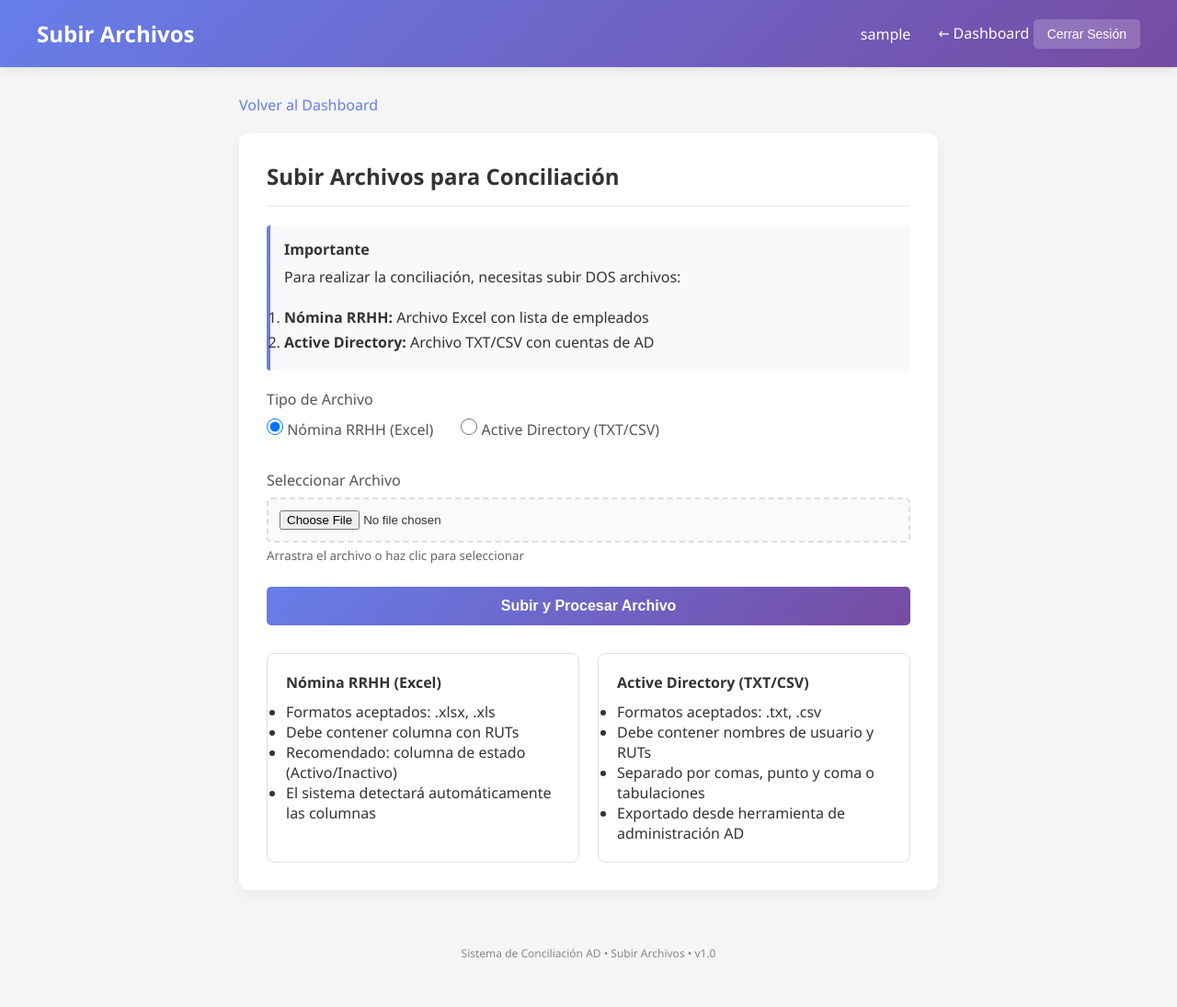
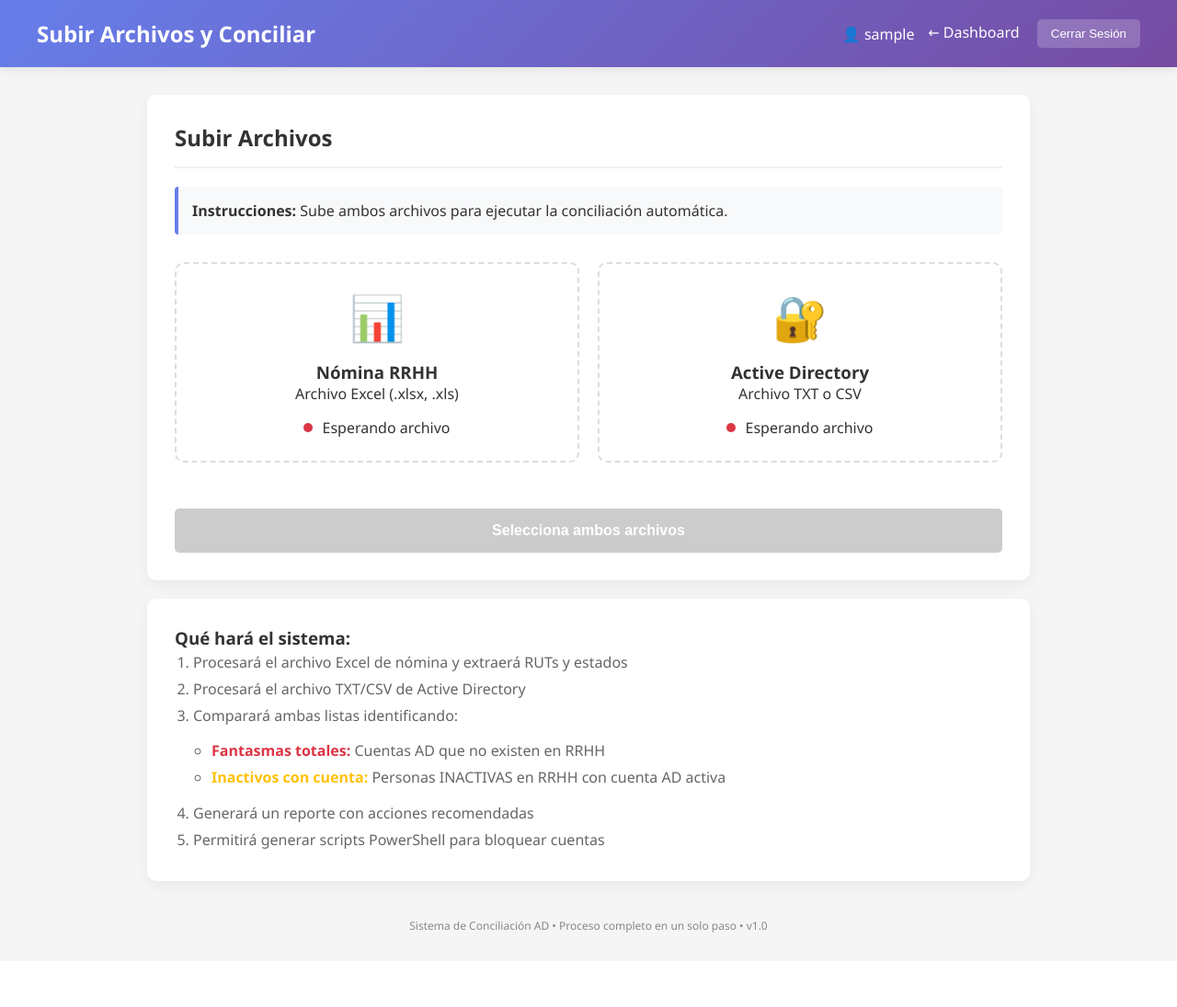
Before and after one commit to brokenspine27/mantenedor-cuentasAD, a Django app: page /subir/ in a window 1280 px wide. Shown: the whole page at 92% size. After the commit the page ends 1014 px from the top, so only its background shows below. Run offline with Django 5.2, Linux system fonts and the light colour scheme; the visitor is signed in with stand-in values (Sample User, id 1).

Commit message:
template de carga de archivos

```diff
--- a/conciliacion_app/templates/subir_archivos.html
+++ b/conciliacion_app/templates/subir_archivos.html
@@ -1,23 +1,14 @@
+<!-- templates/subir_archivos.html -->
 <!DOCTYPE html>
 <html lang="es">
 <head>
     <meta charset="UTF-8">
     <meta name="viewport" content="width=device-width, initial-scale=1.0">
-    <title>Subir Archivos - Sistema Conciliación AD</title>
+    <title>Subir y Conciliar - Sistema AD</title>
     <style>
-        * {
-            margin: 0;
-            padding: 0;
-            box-sizing: border-box;
-        }
+        * { margin: 0; padding: 0; box-sizing: border-box; }
+        body { font-family: 'Segoe UI', Tahoma, Geneva, Verdana, sans-serif; background-color: #f5f5f5; color: #333; }
 
-        body {
-            font-family: 'Segoe UI', Tahoma, Geneva, Verdana, sans-serif;
-            background-color: #f5f5f5;
-            color: #333;
-        }
-
-        /* Header */
         .header {
             background: linear-gradient(135deg, #667eea 0%, #764ba2 100%);
             color: white;
@@ -33,9 +24,7 @@
             align-items: center;
         }
 
-        .header h1 {
-            font-size: 24px;
-        }
+        .header h1 { font-size: 24px; }
 
         .user-info {
             display: flex;
@@ -46,12 +35,10 @@
         .nav-links a {
             color: white;
             text-decoration: none;
-            margin-left: 15px;
+            margin-right: 15px;
         }
 
-        .logout-form {
-            display: inline;
-        }
+        .logout-form { display: inline; }
 
         .logout-btn {
             background: rgba(255,255,255,0.2);
@@ -60,26 +47,19 @@
             border: none;
             border-radius: 5px;
             cursor: pointer;
-            font-size: 14px;
-            transition: background 0.3s;
         }
 
-        .logout-btn:hover {
-            background: rgba(255,255,255,0.3);
-        }
-
-        /* Main content */
         .container {
-            max-width: 800px;
+            max-width: 1000px;
             margin: 30px auto;
             padding: 0 20px;
         }
 
-        /* Card */
         .card {
             background: white;
             border-radius: 10px;
             padding: 30px;
+            margin-bottom: 20px;
             box-shadow: 0 5px 15px rgba(0,0,0,0.05);
         }
 
@@ -90,163 +70,121 @@
             border-bottom: 2px solid #f0f0f0;
         }
 
-        /* Form */
-        .form-group {
-            margin-bottom: 25px;
+        .upload-grid {
+            display: grid;
+            grid-template-columns: 1fr 1fr;
+            gap: 20px;
+            margin: 30px 0;
         }
 
-        .form-group label {
-            display: block;
-            margin-bottom: 8px;
-            color: #555;
-            font-weight: 500;
+        @media (max-width: 768px) {
+            .upload-grid { grid-template-columns: 1fr; }
         }
 
-        .file-input {
-            width: 100%;
-            padding: 12px;
+        .upload-box {
             border: 2px dashed #ddd;
-            border-radius: 5px;
-            background: #fafafa;
+            border-radius: 10px;
+            padding: 25px;
+            text-align: center;
             cursor: pointer;
-            transition: border 0.3s;
+            transition: all 0.3s;
         }
 
-        .file-input:hover {
+        .upload-box:hover {
             border-color: #667eea;
+            background: #f9f9ff;
         }
 
-        .radio-group {
-            display: flex;
-            gap: 30px;
-            margin-top: 10px;
+        .upload-box.active {
+            border-color: #28a745;
+            background: #f0fff4;
         }
 
-        .radio-option {
-            display: flex;
-            align-items: center;
-            gap: 8px;
-        }
+        .upload-icon { font-size: 48px; margin-bottom: 15px; }
 
-        .radio-option input[type="radio"] {
-            width: 18px;
-            height: 18px;
-        }
+        .file-input { display: none; }
 
-        .btn-submit {
+        .btn-primary {
             background: linear-gradient(135deg, #667eea 0%, #764ba2 100%);
             color: white;
             border: none;
-            padding: 12px 30px;
+            padding: 15px 40px;
             border-radius: 5px;
             font-size: 16px;
             font-weight: 600;
             cursor: pointer;
-            transition: transform 0.2s;
             width: 100%;
+            margin-top: 20px;
         }
 
-        .btn-submit:hover {
+        .btn-primary:hover:not(:disabled) {
             transform: translateY(-2px);
+            box-shadow: 0 5px 15px rgba(0,0,0,0.1);
         }
 
-        /* Info boxes */
+        .btn-primary:disabled {
+            background: #ccc;
+            cursor: not-allowed;
+        }
+
+        .progress-container {
+            margin: 20px 0;
+            display: none;
+        }
+
+        .progress-bar {
+            height: 10px;
+            background: #e9ecef;
+            border-radius: 5px;
+            overflow: hidden;
+        }
+
+        .progress-fill {
+            height: 100%;
+            background: #28a745;
+            width: 0%;
+            transition: width 0.3s;
+        }
+
+        .status-indicator {
+            display: flex;
+            align-items: center;
+            justify-content: center;
+            gap: 10px;
+            margin-top: 15px;
+        }
+
+        .status-dot {
+            width: 10px;
+            height: 10px;
+            border-radius: 50%;
+            background: #dc3545;
+        }
+
+        .status-dot.ready { background: #28a745; }
+
         .info-box {
             background: #f8f9fa;
             border-left: 4px solid #667eea;
             padding: 15px;
-            margin-bottom: 20px;
+            margin: 20px 0;
             border-radius: 4px;
         }
 
-        .info-box h4 {
-            color: #333;
-            margin-bottom: 8px;
-        }
-
-        .info-box ul {
-            padding-left: 20px;
-            color: #666;
-        }
-
-        .info-box li {
-            margin-bottom: 5px;
-        }
-
-        /* File requirements */
-        .requirements {
-            display: grid;
-            grid-template-columns: repeat(auto-fit, minmax(300px, 1fr));
-            gap: 20px;
-            margin-top: 30px;
-        }
-
-        .requirement-card {
-            background: white;
-            border-radius: 8px;
-            padding: 20px;
-            border: 1px solid #e0e0e0;
-        }
-
-        .requirement-card h4 {
-            color: #333;
-            margin-bottom: 10px;
-            display: flex;
-            align-items: center;
-            gap: 10px;
-        }
-
-        /* Footer */
         .footer {
             text-align: center;
             margin-top: 40px;
-            padding: 20px;
             color: #888;
             font-size: 12px;
-        }
-
-        /* Back button */
-        .back-link {
-            display: inline-block;
-            margin-bottom: 20px;
-            color: #667eea;
-            text-decoration: none;
-        }
-
-        .back-link:hover {
-            text-decoration: underline;
-        }
-
-        /* Responsive */
-        @media (max-width: 768px) {
-            .header-content {
-                flex-direction: column;
-                text-align: center;
-                gap: 15px;
-            }
-
-            .container {
-                padding: 0 15px;
-            }
-
-            .radio-group {
-                flex-direction: column;
-                gap: 15px;
-            }
-
-            .requirements {
-                grid-template-columns: 1fr;
-            }
         }
     </style>
 </head>
 <body>
-    <!-- Header -->
     <div class="header">
         <div class="header-content">
-            <h1>Subir Archivos</h1>
+            <h1>Subir Archivos y Conciliar</h1>
             <div class="user-info">
-                <span>{{ user.username }}</span>
+                <span>👤 {{ user.username }}</span>
                 <div class="nav-links">
                     <a href="{% url 'dashboard' %}">← Dashboard</a>
                     <form action="{% url 'logout' %}" method="post" class="logout-form">
@@ -258,138 +196,184 @@
         </div>
     </div>
 
-    <!-- Main content -->
     <div class="container">
-        <a href="{% url 'dashboard' %}" class="back-link">Volver al Dashboard</a>
-
         <div class="card">
-            <h2>Subir Archivos para Conciliación</h2>
+            <h2>Subir Archivos</h2>
 
             <!-- Messages -->
             {% if messages %}
                 {% for message in messages %}
-                    {% if message.tags == 'success' %}
-                        <div class="info-box" style="border-color: #28a745;">
-                            {{ message }}
-                        </div>
-                    {% else %}
-                        <div class="info-box" style="border-color: #dc3545;">
-                            {{ message }}
-                        </div>
-                    {% endif %}
+                    <div class="message message-{{ message.tags }}">{{ message }}</div>
+                </div>
                 {% endfor %}
             {% endif %}
 
-            <!-- Info -->
             <div class="info-box">
-                <h4>Importante</h4>
-                <p>Para realizar la conciliación, necesitas subir DOS archivos:</p>
-                <br>
-                <ol>
-                    <li><strong>Nómina RRHH:</strong> Archivo Excel con lista de empleados</li>
-                    <li><strong>Active Directory:</strong> Archivo TXT/CSV con cuentas de AD</li>
-                </ol>
+                <strong>Instrucciones:</strong> Sube ambos archivos para ejecutar la conciliación automática.
             </div>
 
-            <!-- Form -->
-            <form method="post" enctype="multipart/form-data">
+            <!-- Formulario -->
+            <form method="post" enctype="multipart/form-data" id="uploadForm">
                 {% csrf_token %}
 
-                <div class="form-group">
-                    <label for="tipo_archivo">Tipo de Archivo</label>
-                    <div class="radio-group">
-                        <label class="radio-option">
-                            <input type="radio" name="tipo_archivo" value="NOMINA" required checked>
-                            <span>Nómina RRHH (Excel)</span>
-                        </label>
-                        <label class="radio-option">
-                            <input type="radio" name="tipo_archivo" value="AD">
-                            <span>Active Directory (TXT/CSV)</span>
-                        </label>
+                <div class="upload-grid">
+                    <!-- Nómina -->
+                    <div class="upload-box" id="nominaBox" onclick="document.getElementById('nominaFile').click()">
+                        <div class="upload-icon">📊</div>
+                        <h3>Nómina RRHH</h3>
+                        <p>Archivo Excel (.xlsx, .xls)</p>
+                        <input type="file" id="nominaFile" class="file-input" accept=".xlsx,.xls"
+                               name="nomina_file" onchange="handleFileSelect('nomina', this)">
+                        <div id="nominaName" style="margin-top: 10px; font-weight: 500;"></div>
+                        <div class="status-indicator">
+                            <div id="nominaStatus" class="status-dot"></div>
+                            <span id="nominaStatusText">Esperando archivo</span>
+                        </div>
+                    </div>
+
+                    <!-- Active Directory -->
+                    <div class="upload-box" id="adBox" onclick="document.getElementById('adFile').click()">
+                        <div class="upload-icon">🔐</div>
+                        <h3>Active Directory</h3>
+                        <p>Archivo TXT o CSV</p>
+                        <input type="file" id="adFile" class="file-input" accept=".txt,.csv"
+                               name="ad_file" onchange="handleFileSelect('ad', this)">
+                        <div id="adName" style="margin-top: 10px; font-weight: 500;"></div>
+                        <div class="status-indicator">
+                            <div id="adStatus" class="status-dot"></div>
+                            <span id="adStatusText">Esperando archivo</span>
+                        </div>
                     </div>
                 </div>
 
-                <div class="form-group">
-                    <label for="archivo">Seleccionar Archivo</label>
-                    <input type="file"
-                           id="archivo"
-                           name="archivo"
-                           class="file-input"
-                           required
-                           accept=".xlsx,.xls,.txt,.csv">
-                    <small style="color: #666; display: block; margin-top: 5px;">
-                        Arrastra el archivo o haz clic para seleccionar
-                    </small>
+                <!-- Progreso -->
+                <div class="progress-container" id="progressContainer">
+                    <div class="progress-bar">
+                        <div class="progress-fill" id="progressFill"></div>
+                    </div>
+                    <div id="progressText" style="text-align: center; margin-top: 10px; color: #666;"></div>
                 </div>
 
-                <button type="submit" class="btn-submit">
-                    Subir y Procesar Archivo
+                <!-- Botón -->
+                <button type="submit" class="btn-primary" id="submitBtn" disabled>
+                    Ejecutar Conciliación
                 </button>
             </form>
-
-            <!-- Requirements -->
-            <div class="requirements">
-                <div class="requirement-card">
-                    <h4>Nómina RRHH (Excel)</h4>
-                    <ul>
-                        <li>Formatos aceptados: .xlsx, .xls</li>
-                        <li>Debe contener columna con RUTs</li>
-                        <li>Recomendado: columna de estado (Activo/Inactivo)</li>
-                        <li>El sistema detectará automáticamente las columnas</li>
-                    </ul>
-                </div>
-
-                <div class="requirement-card">
-                    <h4>Active Directory (TXT/CSV)</h4>
-                    <ul>
-                        <li>Formatos aceptados: .txt, .csv</li>
-                        <li>Debe contener nombres de usuario y RUTs</li>
-                        <li>Separado por comas, punto y coma o tabulaciones</li>
-                        <li>Exportado desde herramienta de administración AD</li>
-                    </ul>
-                </div>
-            </div>
         </div>
 
-        <!-- Footer -->
+        <!-- Info -->
+        <div class="card">
+            <h3>Qué hará el sistema:</h3>
+            <ol style="color: #666; line-height: 1.8; padding-left: 20px;">
+                <li>Procesará el archivo Excel de nómina y extraerá RUTs y estados</li>
+                <li>Procesará el archivo TXT/CSV de Active Directory</li>
+                <li>Comparará ambas listas identificando:
+                    <ul style="margin: 10px 0 10px 20px;">
+                        <li><strong style="color: #dc3545;">Fantasmas totales:</strong> Cuentas AD que no existen en RRHH</li>
+                        <li><strong style="color: #ffc107;">Inactivos con cuenta:</strong> Personas INACTIVAS en RRHH con cuenta AD activa</li>
+                    </ul>
+                </li>
+                <li>Generará un reporte con acciones recomendadas</li>
+                <li>Permitirá generar scripts PowerShell para bloquear cuentas</li>
+            </ol>
+        </div>
+
         <div class="footer">
-            <p>Sistema de Conciliación AD • Subir Archivos • v1.0</p>
+            <p>Sistema de Conciliación AD • Proceso completo en un solo paso • v1.0</p>
         </div>
     </div>
 
     <script>
-        // Mostrar nombre del archivo seleccionado
-        const fileInput = document.getElementById('archivo');
-        fileInput.addEventListener('change', function(e) {
-            const fileName = this.files[0]?.name || 'Ningún archivo seleccionado';
-            this.nextElementSibling.textContent = `Archivo seleccionado: ${fileName}`;
+        let nominaReady = false;
+        let adReady = false;
+
+        function handleFileSelect(type, input) {
+            const file = input.files[0];
+            if (!file) return;
+
+            const box = document.getElementById(`${type}Box`);
+            const name = document.getElementById(`${type}Name`);
+            const status = document.getElementById(`${type}Status`);
+            const statusText = document.getElementById(`${type}StatusText`);
+
+            // Validar
+            if (type === 'nomina' && !file.name.match(/\.(xlsx|xls)$/i)) {
+                alert('La nómina debe ser un archivo Excel (.xlsx o .xls)');
+                input.value = '';
+                return;
+            }
+
+            if (type === 'ad' && !file.name.match(/\.(txt|csv)$/i)) {
+                alert('El archivo AD debe ser .txt o .csv');
+                input.value = '';
+                return;
+            }
+
+            // Actualizar UI
+            box.classList.add('active');
+            name.textContent = file.name;
+            name.style.color = '#28a745';
+            status.classList.add('ready');
+            statusText.textContent = 'Listo';
+            statusText.style.color = '#28a745';
+
+            // Marcar como listo
+            if (type === 'nomina') nominaReady = true;
+            else adReady = true;
+
+            checkSubmitButton();
+        }
+
+        function checkSubmitButton() {
+            const btn = document.getElementById('submitBtn');
+            if (nominaReady && adReady) {
+                btn.disabled = false;
+                btn.innerHTML = '🔍 Ejecutar Conciliación';
+            } else {
+                btn.disabled = true;
+                btn.innerHTML = 'Selecciona ambos archivos';
+            }
+        }
+
+        // Mostrar progreso al enviar
+        document.getElementById('uploadForm').addEventListener('submit', function(e) {
+            if (!nominaReady || !adReady) {
+                e.preventDefault();
+                alert('Por favor selecciona ambos archivos');
+                return;
+            }
+
+            // Mostrar animación de progreso
+            const progressContainer = document.getElementById('progressContainer');
+            const progressFill = document.getElementById('progressFill');
+            const progressText = document.getElementById('progressText');
+            const submitBtn = document.getElementById('submitBtn');
+
+            progressContainer.style.display = 'block';
+            submitBtn.disabled = true;
+            submitBtn.innerHTML = '⏳ Procesando...';
+
+            // Animación simulada
+            let width = 0;
+            const interval = setInterval(() => {
+                width += 5;
+                progressFill.style.width = width + '%';
+
+                if (width <= 25) {
+                    progressText.textContent = 'Subiendo archivos...';
+                } else if (width <= 50) {
+                    progressText.textContent = 'Procesando nómina RRHH...';
+                } else if (width <= 75) {
+                    progressText.textContent = 'Procesando Active Directory...';
+                } else {
+                    progressText.textContent = 'Comparando y generando resultados...';
+                    if (width >= 100) clearInterval(interval);
+                }
+            }, 200);
         });
 
-        // Cambiar accept según tipo de archivo
-        const tipoRadios = document.querySelectorAll('input[name="tipo_archivo"]');
-        tipoRadios.forEach(radio => {
-            radio.addEventListener('change', function() {
-                if (this.value === 'NOMINA') {
-                    fileInput.accept = '.xlsx,.xls';
-                    fileInput.nextElementSibling.innerHTML =
-                        'Formatos aceptados: .xlsx, .xls <br>Arrastra o haz clic para seleccionar';
-                } else {
-                    fileInput.accept = '.txt,.csv';
-                    fileInput.nextElementSibling.innerHTML =
-                        'Formatos aceptados: .txt, .csv <br>Arrastra o haz clic para seleccionar';
-                }
-                fileInput.value = ''; // Limpiar selección anterior
-            });
-        });
-
-        // Prevenir envío si no hay archivo
-        document.querySelector('form').addEventListener('submit', function(e) {
-            if (!fileInput.files.length) {
-                e.preventDefault();
-                alert('Por favor selecciona un archivo');
-                fileInput.focus();
-            }
-        });
+        // Inicializar
+        checkSubmitButton();
     </script>
 </body>
 </html>
```
